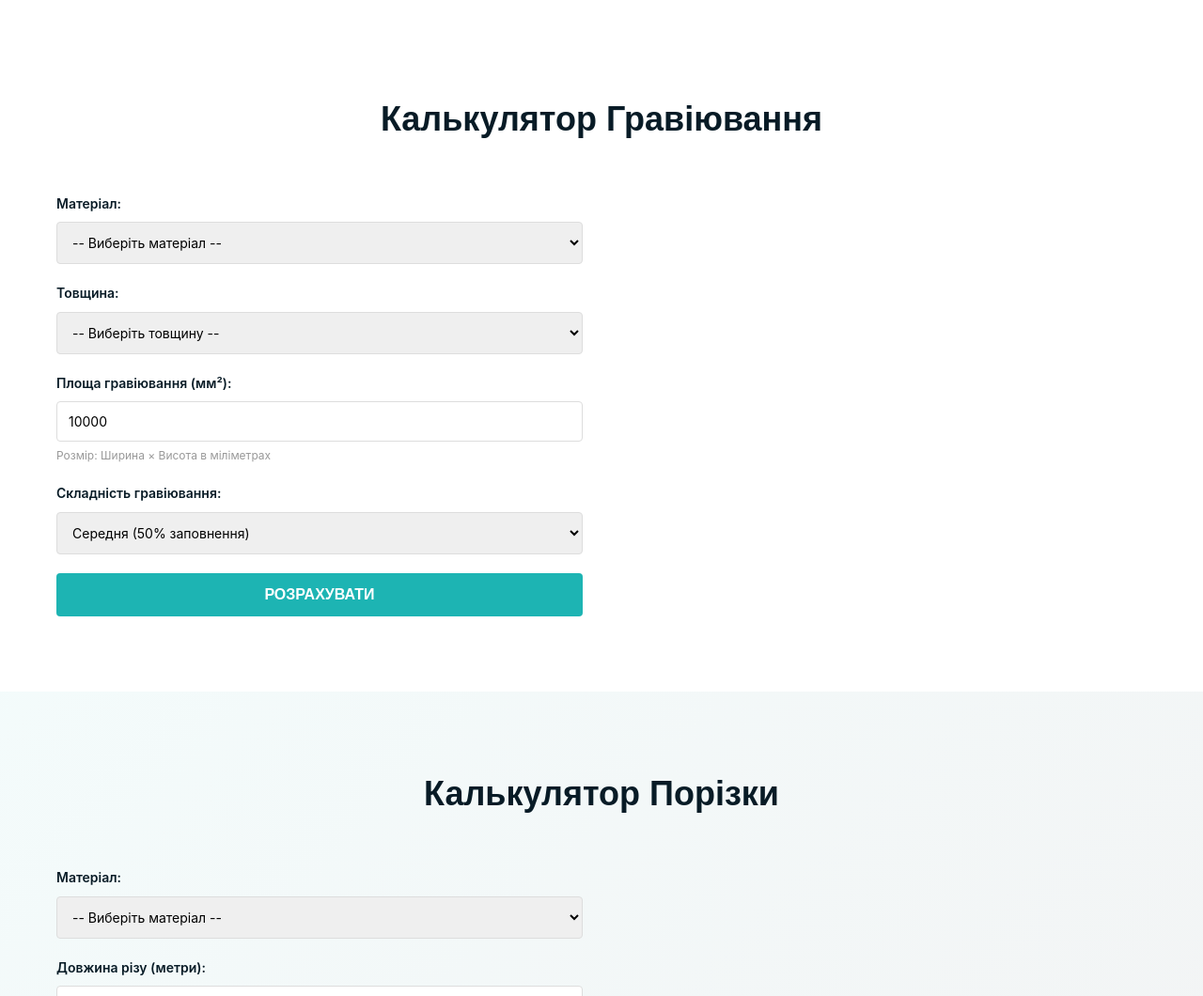
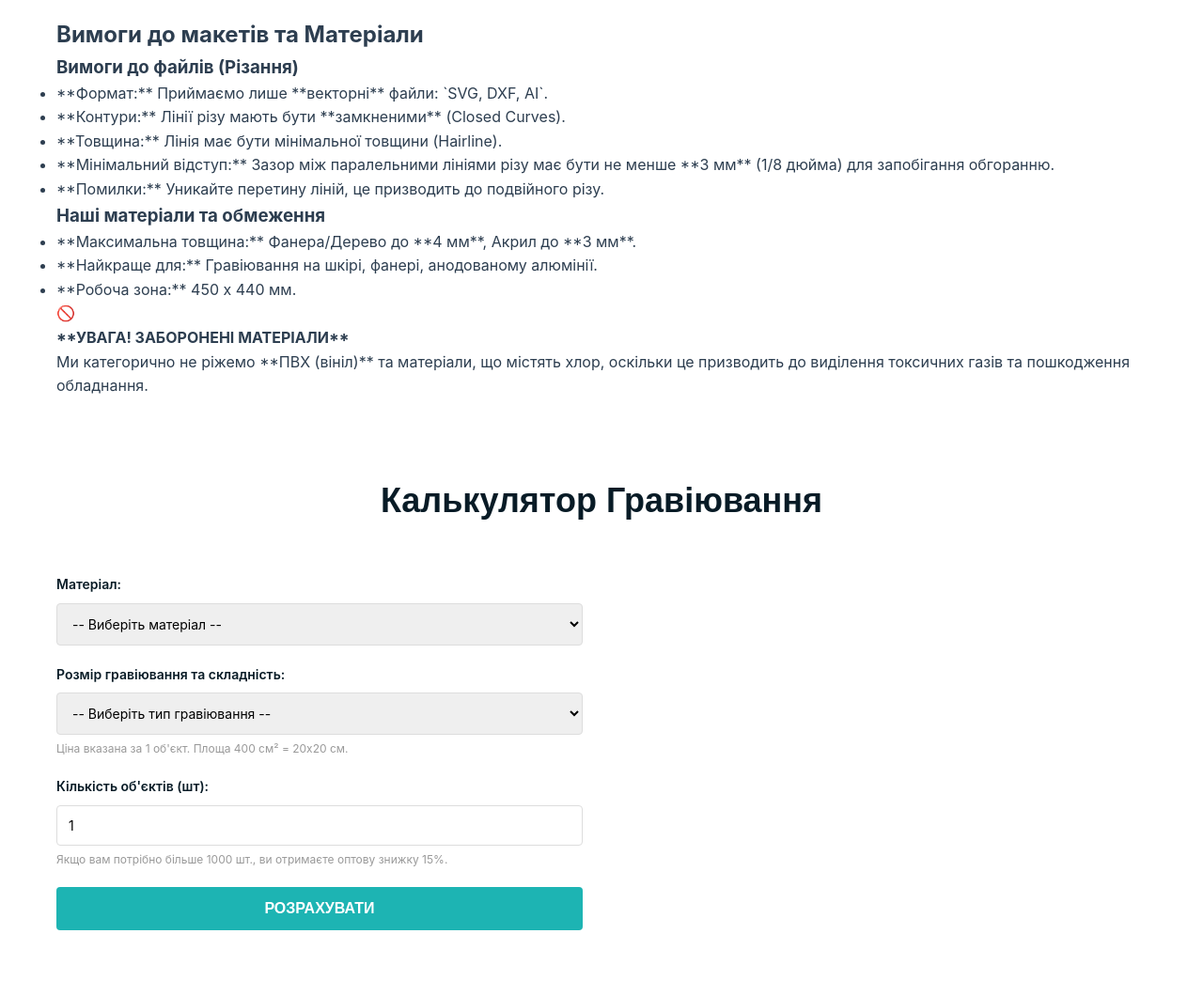
Before and after one commit to KILATIV100/PJ, a plain HTML site: page index.html in a window 1280 px wide. Shown: the part 1740-2800 px from the top of the page at 94% size. Drawn offline with Linux system fonts and the light colour scheme.

Commit message:
Update index.html

```diff
--- a/index.html
+++ b/index.html
@@ -7,10 +7,8 @@
     <link rel="stylesheet" href="styles.css">
 </head>
 <body>
-    <!-- ШАПКА -->
     <header class="header" id="top">
         <div class="container header-content">
-            <!-- Логотип SVG з назвою -->
             <a href="#top" class="logo">
                 <svg class="logo-svg" xmlns="http://www.w3.org/2000/svg" viewBox="0 0 200 200">
                     <defs>
@@ -31,16 +29,15 @@
                 <span class="logo-text">Pro Jet</span>
             </a>
 
-            <!-- Мобільне меню кнопка -->
             <button class="menu-toggle" id="menuToggle" aria-label="Меню">
                 <span></span>
                 <span></span>
                 <span></span>
             </button>
 
-            <!-- Навігація -->
             <nav class="nav" id="nav">
                 <a href="#services" class="nav-link">Послуги</a>
+                <a href="#tech-specs" class="nav-link">Вимоги</a>
                 <a href="#engraving-calc" class="nav-link">Гравіювання</a>
                 <a href="#cutting-calc" class="nav-link">Різання</a>
                 <a href="#contact" class="nav-link">Контакти</a>
@@ -48,7 +45,6 @@
         </div>
     </header>
 
-    <!-- ГЕРОЙ -->
     <section class="hero">
         <div class="container">
             <h1>Лазерне <span class="highlight">Гравіювання</span> та <span class="highlight highlight-cutting">Порізка</span></h1>
@@ -60,7 +56,6 @@
         </div>
     </section>
 
-    <!-- КАРУСЕЛЬ ПРОЄКТІВ -->
     <section class="portfolio">
         <div class="container">
             <h2>Портфоліо робіт</h2>
@@ -70,7 +65,6 @@
 
                 <div class="carousel">
                     <div class="carousel-track" id="carouselTrack">
-                        <!-- Проєкт 1 -->
                         <div class="carousel-slide">
                             <div class="portfolio-item">
                                 <div class="portfolio-icon">🎁</div>
@@ -80,7 +74,6 @@
                             </div>
                         </div>
 
-                        <!-- Проєкт 2 -->
                         <div class="carousel-slide">
                             <div class="portfolio-item">
                                 <div class="portfolio-icon">📱</div>
@@ -90,7 +83,6 @@
                             </div>
                         </div>
 
-                        <!-- Проєкт 3 -->
                         <div class="carousel-slide">
                             <div class="portfolio-item">
                                 <div class="portfolio-icon">☕</div>
@@ -100,7 +92,6 @@
                             </div>
                         </div>
 
-                        <!-- Проєкт 4 -->
                         <div class="carousel-slide">
                             <div class="portfolio-item">
                                 <div class="portfolio-icon">🎖️</div>
@@ -110,7 +101,6 @@
                             </div>
                         </div>
 
-                        <!-- Проєкт 5 -->
                         <div class="carousel-slide">
                             <div class="portfolio-item">
                                 <div class="portfolio-icon">📸</div>
@@ -120,7 +110,6 @@
                             </div>
                         </div>
 
-                        <!-- Проєкт 6 -->
                         <div class="carousel-slide">
                             <div class="portfolio-item">
                                 <div class="portfolio-icon">🔑</div>
@@ -132,21 +121,18 @@
                     </div>
                 </div>
 
-                <button class="carousel-btn carousel-next" id="nextBtn">❯</button>
+                <button class="carousel-btn carousel-prev" id="prevBtn">❮</button>
             </div>
 
-            <!-- Індикатори -->
             <div class="carousel-indicators" id="indicators"></div>
         </div>
     </section>
 
-    <!-- ПОСЛУГИ -->
     <section id="services" class="services">
         <div class="container">
             <h2>Наші Послуги</h2>
 
             <div class="services-grid">
-                <!-- ГРАВІЮВАННЯ -->
                 <div class="service-card service-engraving">
                     <div class="service-icon">✏️</div>
                     <h3>Гравіювання</h3>
@@ -159,7 +145,6 @@
                     <a href="#engraving-calc" class="service-btn">Розрахувати ціну</a>
                 </div>
 
-                <!-- РІЗАННЯ -->
                 <div class="service-card service-cutting">
                     <div class="service-icon">✂️</div>
                     <h3>Порізка</h3>
@@ -172,7 +157,6 @@
                     <a href="#cutting-calc" class="service-btn">Розрахувати ціну</a>
                 </div>
 
-                <!-- ДИЗАЙН -->
                 <div class="service-card service-design">
                     <div class="service-icon">🎨</div>
                     <h3>Дизайн</h3>
@@ -188,7 +172,39 @@
         </div>
     </section>
 
-    <!-- КАЛЬКУЛЯТОР ГРАВІЮВАННЯ -->
+    <section id="tech-specs" class="tech-specs">
+        <div class="container">
+            <h2>Вимоги до макетів та Матеріали</h2>
+
+            <div class="tech-grid">
+                <div class="tech-card tech-requirements">
+                    <h3>Вимоги до файлів (Різання)</h3>
+                    <ul class="requirements-list">
+                        <li>**Формат:** Приймаємо лише **векторні** файли: `SVG, DXF, AI`.</li>
+                        <li>**Контури:** Лінії різу мають бути **замкненими** (Closed Curves).</li>
+                        <li>**Товщина:** Лінія має бути мінімальної товщини (Hairline).</li>
+                        <li>**Мінімальний відступ:** Зазор між паралельними лініями різу має бути не менше **3 мм** (1/8 дюйма) для запобігання обгоранню.</li>
+                        <li>**Помилки:** Уникайте перетину ліній, це призводить до подвійного різу.</li>
+                    </ul>
+                </div>
+
+                <div class="tech-card tech-materials">
+                    <h3>Наші матеріали та обмеження</h3>
+                    <ul class="requirements-list">
+                        <li>**Максимальна товщина:** Фанера/Дерево до **4 мм**, Акрил до **3 мм**.</li>
+                        <li>**Найкраще для:** Гравіювання на шкірі, фанері, анодованому алюмінії.</li>
+                        <li>**Робоча зона:** 450 x 440 мм.</li>
+                    </ul>
+                    <div class="warning-box">
+                        <span class="warning-icon">🚫</span>
+                        <h4>**УВАГА! ЗАБОРОНЕНІ МАТЕРІАЛИ**</h4>
+                        <p>Ми категорично не ріжемо **ПВХ (вініл)** та матеріали, що містять хлор, оскільки це призводить до виділення токсичних газів та пошкодження обладнання.</p>
+                    </div>
+                </div>
+            </div>
+        </div>
+    </section>
+
     <section id="engraving-calc" class="calculator">
         <div class="container">
             <h2>Калькулятор Гравіювання</h2>
@@ -208,25 +224,20 @@
                     </div>
 
                     <div class="form-group">
-                        <label for="engThickness">Товщина:</label>
-                        <select id="engThickness" required>
-                            <option value="">-- Виберіть товщину --</option>
+                        <label for="engProduct">Розмір гравіювання та складність:</label>
+                        <select id="engProduct" required>
+                            <option value="">-- Виберіть тип гравіювання --</option>
+                            <option value="S_Low">S - Малий логотип (до 25 см², низьке заповнення)</option>
+                            <option value="M_Avg">M - Етикетка/Напис (до 100 см², середнє заповнення)</option>
+                            <option value="L_High">L - Повна графіка/Зображення (до 400 см², високе заповнення)</option>
                         </select>
+                        <small>Ціна вказана за 1 об'єкт. Площа 400 см² = 20х20 см.</small>
                     </div>
 
                     <div class="form-group">
-                        <label for="engArea">Площа гравіювання (мм²):</label>
-                        <input type="number" id="engArea" value="10000" min="1" required>
-                        <small>Розмір: Ширина × Висота в міліметрах</small>
-                    </div>
-
-                    <div class="form-group">
-                        <label for="engComplexity">Складність гравіювання:</label>
-                        <select id="engComplexity" required>
-                            <option value="30">Низька (30% заповнення)</option>
-                            <option value="50" selected>Середня (50% заповнення)</option>
-                            <option value="80">Висока (80% заповнення)</option>
-                        </select>
+                        <label for="engQuantity">Кількість об'єктів (шт):</label>
+                        <input type="number" id="engQuantity" value="1" min="1" required>
+                        <small>Якщо вам потрібно більше 1000 шт., ви отримаєте оптову знижку 15%.</small>
                     </div>
 
                     <button type="button" class="btn btn-calculate" onclick="calculateEngraving()">Розрахувати</button>
@@ -241,18 +252,13 @@
                     </div>
 
                     <div class="result-row">
-                        <span class="result-label">Площа:</span>
+                        <span class="result-label">Тип гравіювання:</span>
                         <span class="result-value" id="resultEngArea">-</span>
                     </div>
 
                     <div class="result-row">
-                        <span class="result-label">Час гравіювання:</span>
+                        <span class="result-label">Орієнтовний час:</span>
                         <span class="result-value" id="resultEngTime">-</span>
-                    </div>
-
-                    <div class="result-row">
-                        <span class="result-label">Вартість за мм²:</span>
-                        <span class="result-value" id="resultEngUnitPrice">-</span>
                     </div>
 
                     <div class="result-row result-final">
@@ -266,7 +272,6 @@
         </div>
     </section>
 
-    <!-- КАЛЬКУЛЯТОР РІЗАННЯ -->
     <section id="cutting-calc" class="calculator calculator-cutting">
         <div class="container">
             <h2>Калькулятор Порізки</h2>
@@ -329,13 +334,12 @@
                         <span class="result-value" id="resultCutTotal">-</span>
                     </div>
 
-                    <p class="calc-note">* Мінімальне замовлення: 150 грн | Знижка від 500 м: 10%</p>
+                    <p class="calc-note">* Мінімальне замовлення: 150 грн | Знижка від 500 м: 15%</p>
                 </div>
             </div>
         </div>
     </section>
 
-    <!-- КОНТАКТИ -->
     <section id="contact" class="contact">
         <div class="container">
             <h2>Зв'яжіться з Нами</h2>
@@ -361,7 +365,6 @@
         </div>
     </section>
 
-    <!-- ФУТЕР -->
     <footer class="footer">
         <div class="container">
             <p>&copy; 2025 Pro Jet. Усі права захищені.</p>
```
